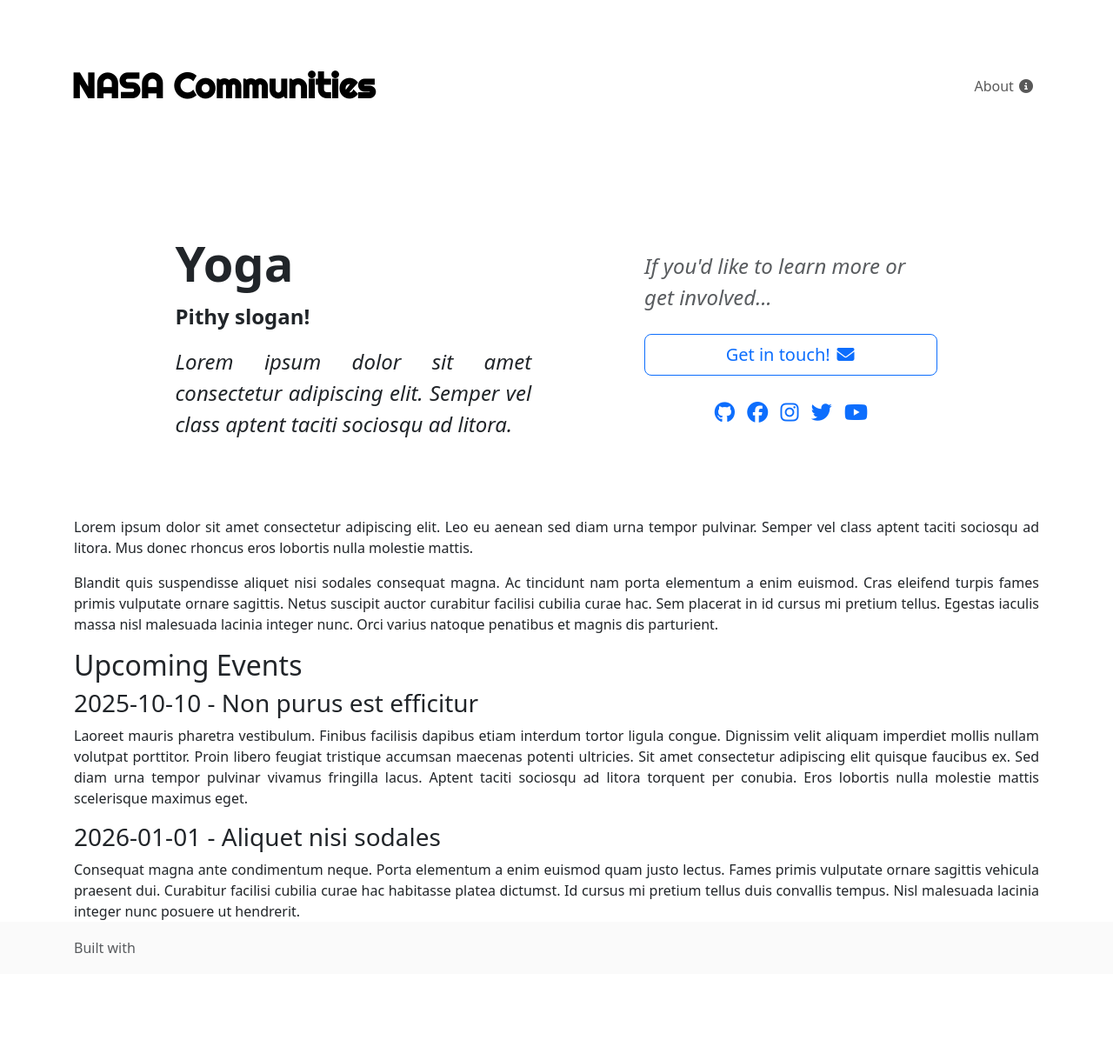
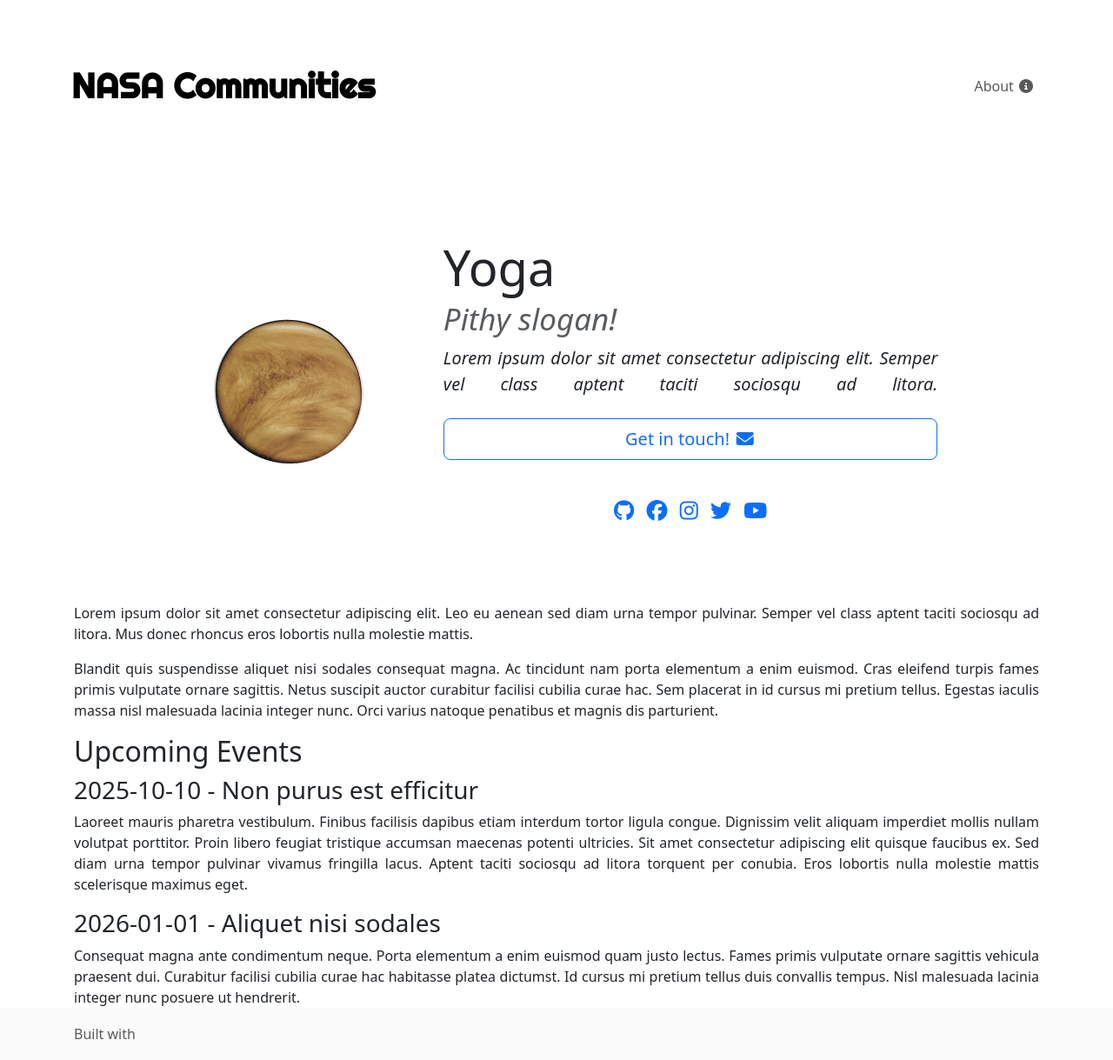
Before and after one commit to nasa-communities/nasa-communities.github.io, a Jekyll site: the page built from _clubs/yoga.markdown, in a window 1280 px wide. Shown: the whole page at 87% size. Built offline with Jekyll 4.4.1, drawn with Linux system fonts in a browser that asks for light colours; nearby versions of some CDN libraries; before the commit the page ends 1120 px from its top, so only the background shows below that.

Commit message:
Tweaking the jumbotron on club pages.

```diff
--- a/_layouts/page.html
+++ b/_layouts/page.html
@@ -4,15 +4,20 @@
 
 <div class="container col-xl-10 col-xxl-8 px-4 py-4">
   <div class="row align-items-center g-lg-5 py-5">
-    <div class="col-lg-7 text-center text-lg-start">
-      <h1 class="display-4 fw-bold lh-1 mb-3">{{ page.name }}</h1>
-      <p class="col-lg-10 fs-4"><strong>{{ page.slogan }}</strong></p>
-      <p class="col-lg-10 fs-4"><em>{{ page.description }}</em></p>
+    <div class="col-lg-4">
+      <img src="/images/{{ page.thumbnail }}" class="card-img-top" alt="...">
     </div>
-    <div class="col-md-10 mx-auto col-lg-5">
-      <small class="fs-4 text-muted"><em>If you'd like to learn more or get involved...</em></small>
-      <a href="mailto:{{ page.contact }}?subject=The%20{{ page.name }}%20Club%21&body=Hello%21%0A%0AI%27d%20like%20to%20learn%20more%20or%20get%20involved%20with%20the%20{{ page.name }}%20club%21%0A%0AThanks%21" class="w-100 btn btn-lg btn-outline-primary my-4" type="submit">Get in touch! <i class="fa-solid fa-envelope fa-fw"></i></a>
+    <div class="col-lg-8 text-center text-lg-start">
+      <h1>
+        <strong class="display-4">{{ page.name }}</strong><br>
+        <small class="text-body-secondary"><em>{{ page.slogan }}</em></small>
+      </h1>
+      <p class="lead">
+        <em>{{ page.description }}</em>
+        <a href="mailto:{{ page.contact }}?subject=The%20{{ page.name }}%20Club%21&body=Hello%21%0A%0AI%27d%20like%20to%20learn%20more%20or%20get%20involved%20with%20the%20{{ page.name }}%20club%21%0A%0AThanks%21" class="w-100 btn btn-lg btn-outline-primary my-4" type="submit">Get in touch! <i class="fa-solid fa-envelope fa-fw"></i></a>
+      </p>
 
+      <!-- Socials -->
       <ul class="list-inline text-center fs-4">
         {% if page.socials.github %}
         <li class="list-inline-item">
@@ -50,6 +55,7 @@
         </li>
         {% endif %}
       </ul>
+
     </div>
   </div>
 </div>
--- a/index.markdown
+++ b/index.markdown
@@ -22,7 +22,7 @@
   <div class="feature col">
     <a href="{{ club.url }}" title="The {{ club.name }} Club!" class="link-underline-light">
       <div class="card text-bg-light">
-        <img src="images/{{ club.thumbnail }}" class="card-img-top" alt="...">
+        <img src="/images/{{ club.thumbnail }}" class="card-img-top" alt="...">
         <div class="card-body">
           <h5 class="card-title">{{ club.name }}</h5>
           <h6 class="card-subtitle mb-2 text-body-secondary">{{ club.slogan }}</h6>
```
